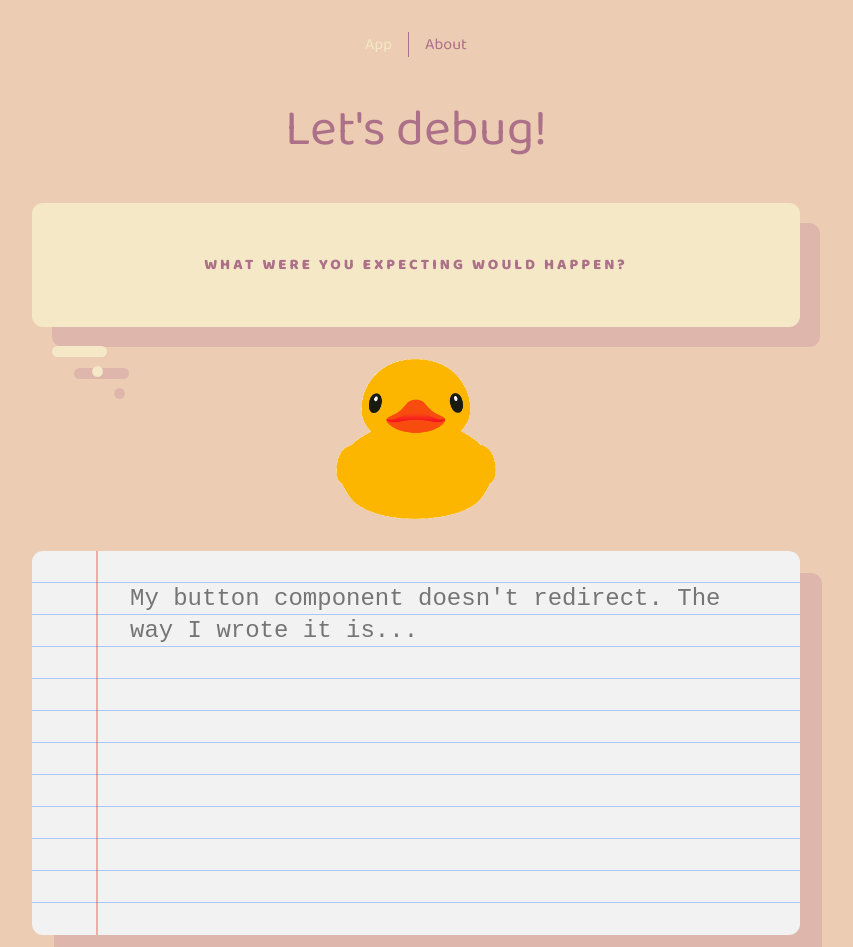
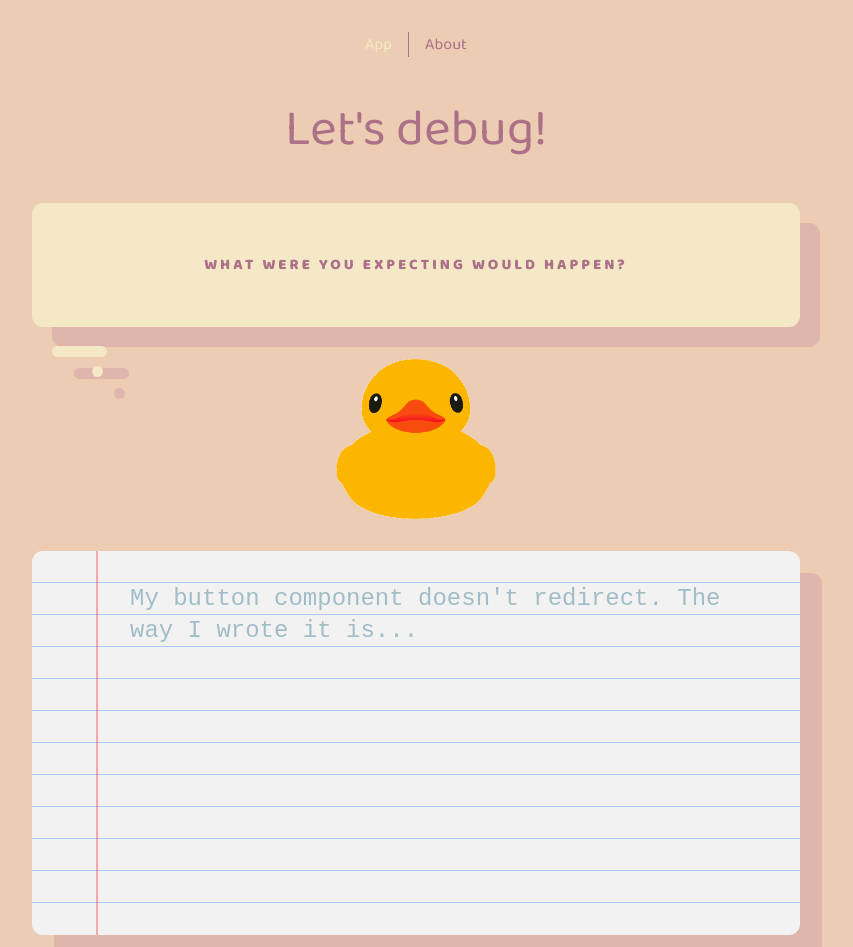
Before and after one commit to vrusi/rubber-duck, a Vue app: page / in a window 1280 px wide. Shown: the top 947 px of the page, without its empty margins (224-1077 px from the left). Built offline with nearby package versions, Linux system fonts and the light colour scheme.

Commit message:
Change the prompt text colour

```diff
--- a/src/components/Prompt.vue
+++ b/src/components/Prompt.vue
@@ -61,8 +61,12 @@ function getPlaceholder() {
   grid-row: 1;
   font-size: 1.5rem;
   line-height: 2rem;
+  color: rgba(40, 110, 138, 0.8);
 }
 
+.paper > textarea::placeholder {
+  color: rgba(40, 110, 138, 0.4);
+}
 .paper > textarea:focus {
     outline: none;
 }
```
